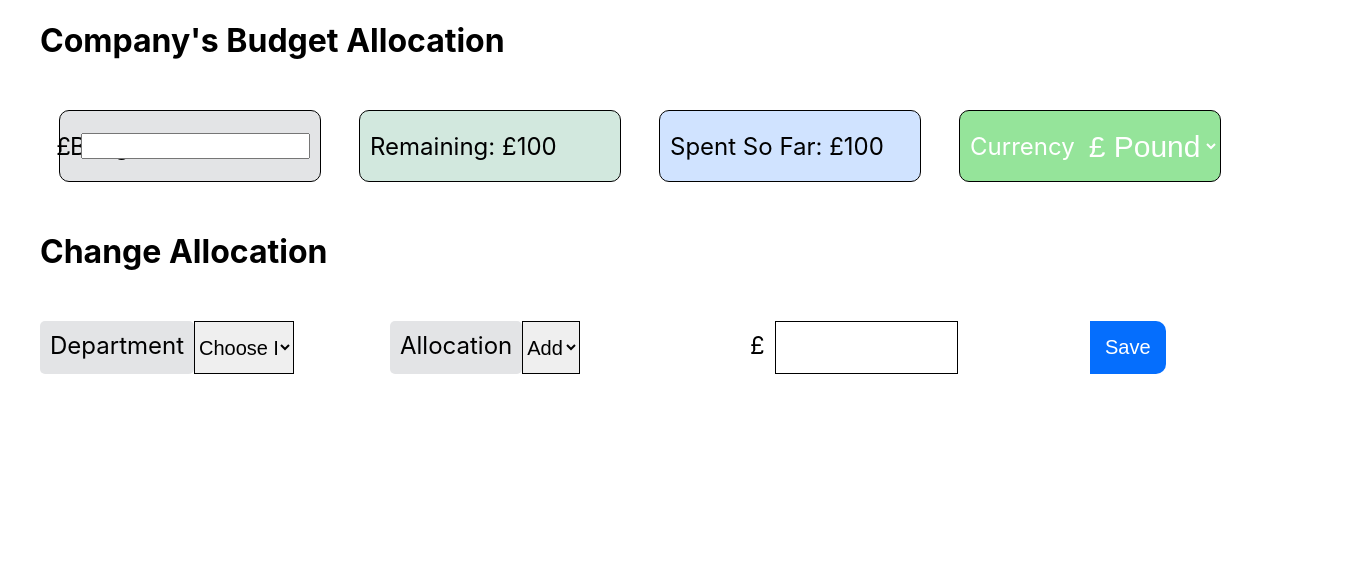
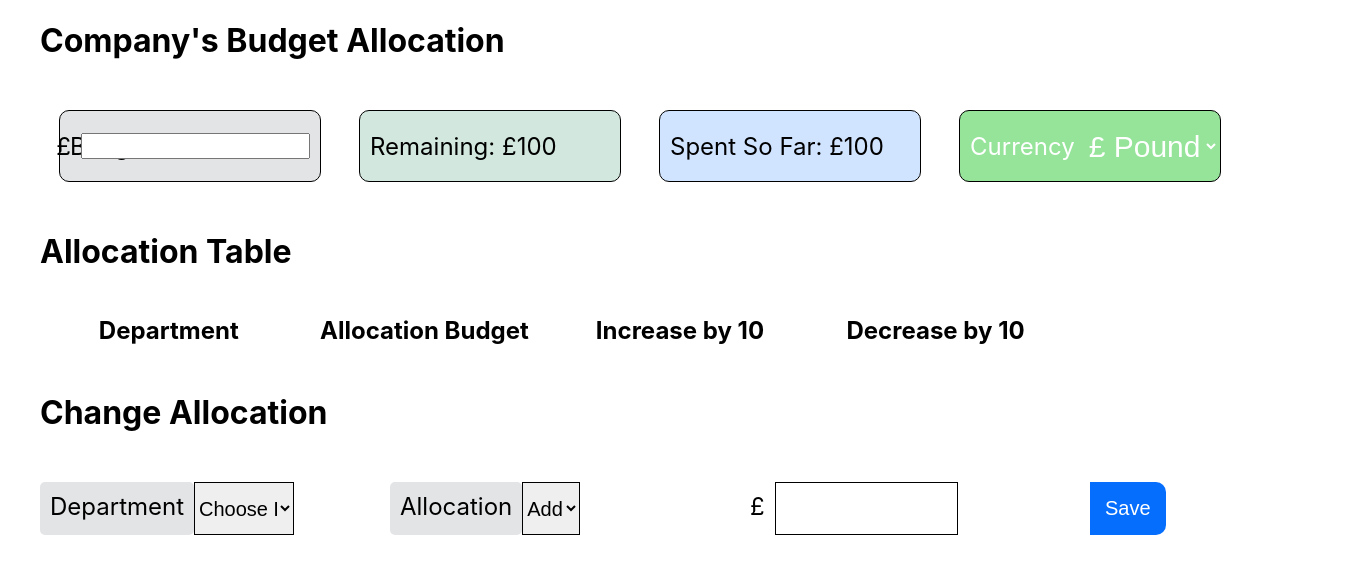
Before and after one commit to Sheroz-Akram/Budget-Allocation-Application, a React (Create React App) app in the folder budget-allocation-application/: page / in a window 1280 px wide. Shown: the top 574 px of the page, 1360 px wide, since content can reach past the window. Built offline with nearby package versions, Linux system fonts and the light colour scheme.

Commit message:
Added Allocation Table

```diff
--- a/budget-allocation-application/src/App.css
+++ b/budget-allocation-application/src/App.css
@@ -4,6 +4,26 @@
   margin-top: 50px;
   margin-bottom: 50px;
   display: flex;
+}
+
+.container{
+  width: 100%;
+  padding-left: 40px;
+  padding-right: 40px;
+}
+
+.container table{
+  width: 100% !important;
+}
+
+.container table th h2{
+  font-weight: bold !important;
+}
+
+
+
+.container th{
+  width: 20%;
 }
 
 h2 {
--- a/budget-allocation-application/src/App.js
+++ b/budget-allocation-application/src/App.js
@@ -6,6 +6,7 @@ import SpentBudget from './Components/SpentBudget';
 import './App.css';
 import SelectCurrency from './Components/SelectCurrency';
 import ChangeAllocation from './Components/ChangeAllocation';
+import AllocationTable from './Components/AllocationTable';
 
 function App() {
 
@@ -21,6 +22,7 @@ function App() {
         <SpentBudget currency={currencyType} />
         <SelectCurrency currency={currencyType} selectCurrency={setCurrencyType} />
       </div>
+      <AllocationTable />
       <h1 style={{marginLeft: "40px"}}>Change Allocation</h1>
       <ChangeAllocation currency={currencyType} />
     </>
--- /dev/null
+++ b/budget-allocation-application/src/Components/AllocationTable.jsx
@@ -0,0 +1,24 @@
+function AllocationTable(props) {
+
+    return (
+
+        <>
+            <div className="container">
+                <h1>Allocation Table</h1>
+                <table>
+                    <tr>
+                        <th><h2>Department</h2></th>
+                        <th><h2>Allocation Budget</h2></th>
+                        <th><h2>Increase by 10</h2></th>
+                        <th><h2>Decrease by 10</h2></th>
+                        <th></th>
+                    </tr>
+                    <tr></tr>
+                    <tr></tr>
+                </table>
+            </div>
+        </>
+    );
+}
+
+export default AllocationTable;
--- a/budget-allocation-application/src/Components/ChangeAllocation.jsx
+++ b/budget-allocation-application/src/Components/ChangeAllocation.jsx
@@ -7,13 +7,19 @@ function ChangeAllocation(props) {
                 <h2>Department</h2>
                 <select name="" defaultValue="Choose Department" id="">
                     <option value="">Choose Department</option>
+                    <option value="Marketing">Marketing</option>
+                    <option value="Finance">Finance</option>
+                    <option value="Sales">Sales</option>
+                    <option value="Human Resource">Human Resource</option>
+                    <option value="IT">IT</option>
                 </select>
             </div>
 
             <div className="selectOption">
                 <h2>Allocation</h2>
                 <select name="" defaultValue="Add" id="">
-                    <option value="">Add</option>
+                    <option value="Add">Add</option>
+                    <option value="Sub">Sub</option>
                 </select>
             </div>
 
```
